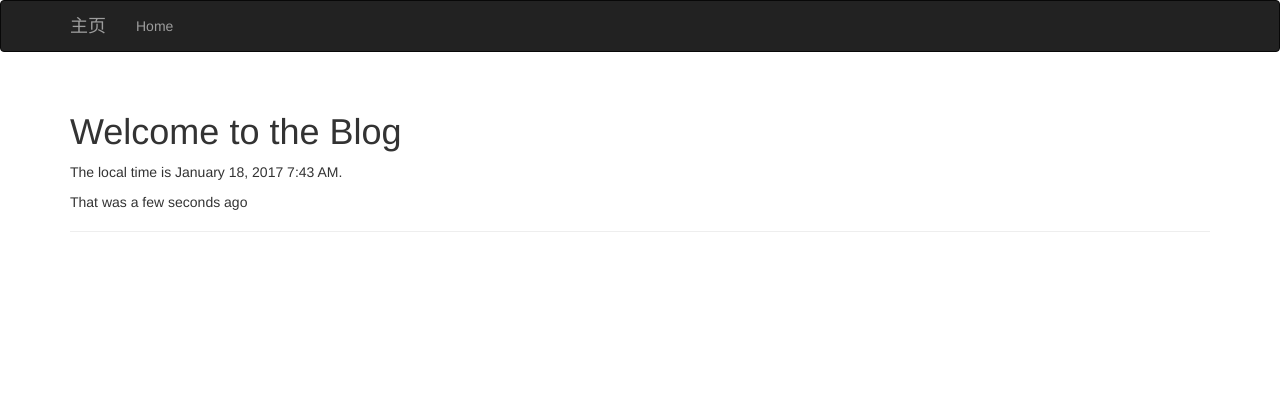
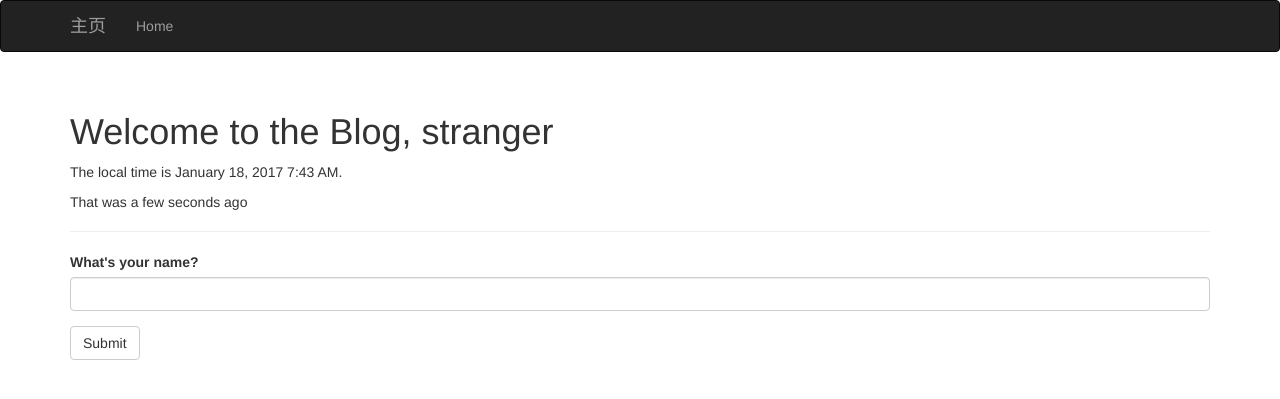
Before and after one commit to MakrMelon/DUT_PROJECT, a Flask app: page / in a window 1280 px wide. Shown: the top 399 px of the page. Run offline with Flask 2, Linux system fonts and the light colour scheme; some libraries are stand-ins or nearby versions.

Commit message:
使用wtforms

```diff
--- a/hello.py
+++ b/hello.py
@@ -1,14 +1,23 @@
 # _*_ coding:utf-8 _*_
-from flask import Flask,render_template
+
+from flask import Flask,render_template,session,redirect,url_for,flash
 from flask import request
 from flask.ext.bootstrap import Bootstrap
 from flask.ext.moment import Moment
+from flask.ext.wtf import Form
+from wtforms import StringField,SubmitField
+from wtforms.validators import Required
 #时间相关
 from datetime import datetime
+
 app = Flask(__name__)
-
+app.config['SECRET_KEY'] = 'blog for myself string'
 bootstrap = Bootstrap(app)
 moment = Moment(app)
+
+class NameForm(Form):
+	name = StringField("What's your name?",validators=[Required()])
+	submit = SubmitField('Submit')
 
 @app.errorhandler(404)
 def page_not_found(e):
@@ -18,12 +27,16 @@ def page_not_found(e):
 def internal_server_error(e):
 	return render_template('500.html'),500
 
-@app.route('/')
+@app.route('/',methods=['GET','POST'])
 def index():
-	'''user_agent = request.headers.get('User-Agent')
-	print request.headers
-	return '<p>Your browser is %s</p>'%user_agent'''
-	return render_template('index.html',current_time=datetime.utcnow())
+	form = NameForm()
+	if form.validate_on_submit():
+		old_name = session.get('name')
+		if old_name is not None and old_name != form.name.data:
+			flash('Looks like you have changed your name!')
+		session['name'] = form.name.data
+		return redirect(url_for('index'))
+	return render_template('index.html',current_time=datetime.utcnow(),name=session.get('name'),form=form)
 
 @app.route('/user/<name>')
 def user(name):
--- a/templates/base.html
+++ b/templates/base.html
@@ -1,4 +1,5 @@
 {% extends "bootstrap/base.html" %}
+{% import "bootstrap/wtf.html" as wtf %} <!-- 模板渲染-->
 {% block title %}Blog{% endblock %}
 {% block head %}
 {{ super() }}
@@ -33,6 +34,12 @@
 <!-- 主体内容-->
 {% block content %}
 <div class="container">
+    {% for message in get_flashed_messages() %}
+    <div class="alert alert-warning">
+        <button type="button" class="close" data-dismiss="alert">&times;</button>
+        {{message}}
+    </div>
+    {% endfor %}
     {% block page_content %}{% endblock %}
 </div>
 {% endblock %}
--- a/templates/index.html
+++ b/templates/index.html
@@ -3,8 +3,17 @@
 <!-- 主体内容-->
 {% block page_content %}
 <div class="page-header">
-    <h1>Welcome to the Blog</h1>
+    <h1>
+    	Welcome to the Blog,
+    	{% if name %}
+    	{{name}}
+    	{% else %}
+    	stranger
+    	{% endif %}
+    </h1>
     <p>The local time is {{moment(current_time).format('LLL')}}.</p>
     <p>That was {{moment(current_time).fromNow(refresh=True)}}</p>
 </div>
+<!--渲染模板 -->
+{{ wtf.quick_form(form) }}
 {% endblock %}
```
